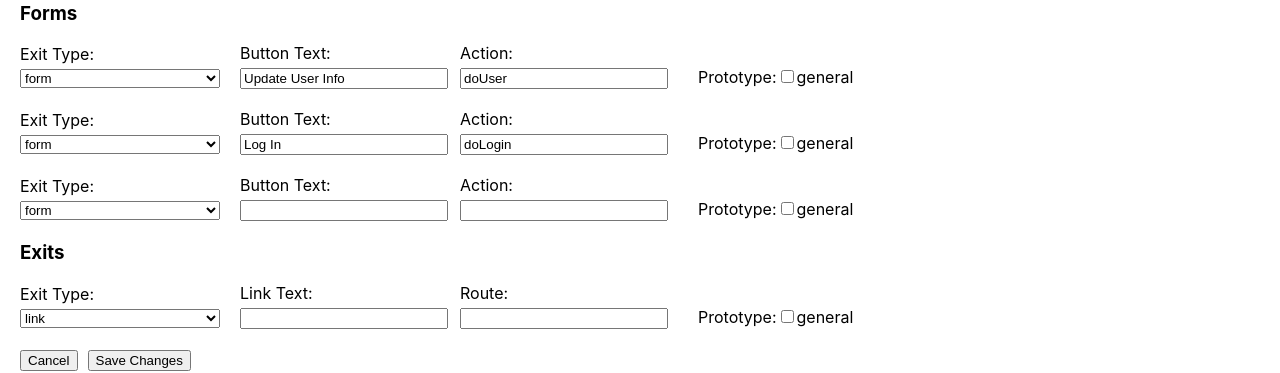
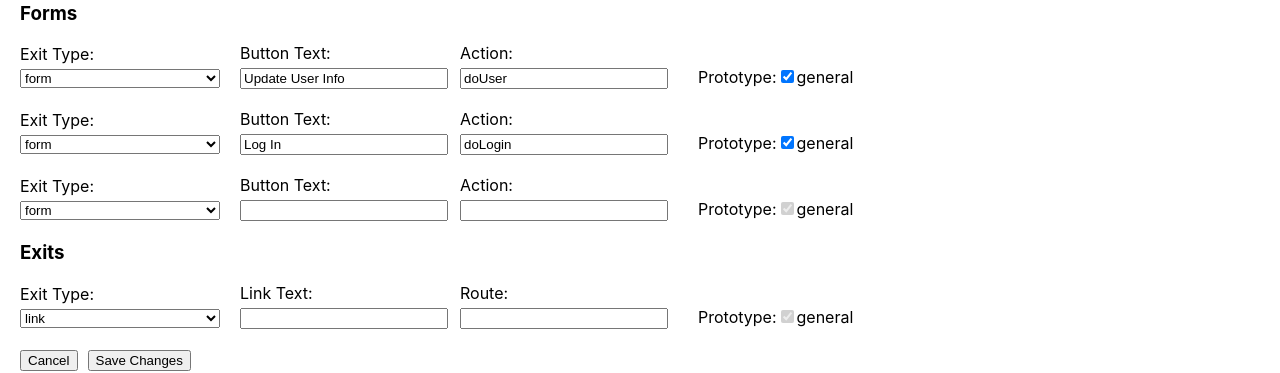
Before and after one commit to starkraving/react-rapid-prototype, a React (Create React App) app: page /account/details in a window 1280 px wide. Both pictures are taken after a click on the button "Edit Properties". Shown: the part 296-669 px from the top of the page. Built offline with nearby package versions, Linux system fonts and the light colour scheme.

Commit message:
working link locations checkbox

```diff
--- a/src/react-rapid-prototype/components/RouteEditor/index.jsx
+++ b/src/react-rapid-prototype/components/RouteEditor/index.jsx
@@ -87,7 +87,7 @@ class RouteEditor extends React.Component
         const routeForms = [...Array(routeProps.forms.length + 1).keys()]
             .map((index) => (routeProps.forms.length > index)
                 ? {
-                    ...routeProps.forms[index],
+                    ...RouteEditor.fixFormLocations(routeProps.forms[index]),
                     type: 'form',
                 }
                 : {
@@ -98,7 +98,7 @@ class RouteEditor extends React.Component
         const routeExits = [...Array(routeProps.exits.length + 1).keys()]
             .map((index) => (routeProps.exits.length > index)
                 ? {
-                    ...routeProps.exits[index],
+                    ...RouteEditor.fixExitLocations(routeProps.exits[index]),
                     type: 'link',
                 }
                 : {
@@ -167,6 +167,16 @@ class RouteEditor extends React.Component
                 case 'exitType' :
                     form.type = value;
                     break;
+                case 'prototype' :
+                    if (e.target.checked) {
+                        form.action.exit.routeLocations.push(value);
+                    } else {
+                        const pos = form.action.exit.routeLocations.indexOf(value);
+                        if (pos > -1) {
+                            form.action.exit.routeLocations.splice(pos, 1);
+                        }
+                    }
+                    break;
                 default :
                     break;
             }
@@ -182,10 +192,24 @@ class RouteEditor extends React.Component
             const value = e.target.value;
             let fieldName = e.target.name;
 
-            if (fieldName === 'exitType') {
-                fieldName = 'type';
+            switch (fieldName) {
+                case 'exitType' :
+                    exit.type = value;
+                    break;
+                case 'prototype' :
+                    if (e.target.checked) {
+                        exit.routeLocations.push(value);
+                    } else {
+                        const pos = exit.routeLocations.indexOf(value);
+                        if (pos > -1) {
+                            exit.routeLocations.splice(pos, 1);
+                        }
+                    }
+                    break;
+                default :
+                    exit[fieldName] = value;
+                    break;
             }
-            exit[fieldName] = value;
             routeProps.exits[index] = exit;
             this.setState({routeProps}, this.setMinimumFields);
         };
@@ -298,7 +322,12 @@ class RouteEditor extends React.Component
                                             return (
                                                 <span style={{marginRight: '1em'}} key={`formlocation_${fIdx}_${lIdx}`}>
                                                     <label className='prototype'>
-                                                        <input type='checkbox' defaultValue={loc}/>
+                                                        <input type='checkbox' name='prototype'
+                                                            value={loc}
+                                                            checked={form.action.exit.routeLocations.indexOf(loc) > -1}
+                                                            onChange={this.handleRouteForm(fIdx)}
+                                                            disabled={fIdx === routeProps.forms.length}
+                                                            required={form.action.exit.routeLocations.length === 0}/>
                                                         {loc}
                                                     </label>
                                                 </span>
@@ -341,7 +370,11 @@ class RouteEditor extends React.Component
                                         return (
                                             <span key={`loc_${idx}_${lIdx}`} style={{marginRight: '1em'}}>
                                                 <label className='prototype'>
-                                                    <input type='checkbox' defaultValue={loc}/>
+                                                    <input type='checkbox' name='prototype'
+                                                        value={loc}
+                                                        checked={exit.routeLocations.indexOf(loc) > -1}
+                                                        onChange={this.handleRouteExit(idx)}
+                                                        disabled={idx === routeProps.exits.length}/>
                                                     {loc}
                                                 </label>
                                             </span>
@@ -494,6 +527,26 @@ class RouteEditor extends React.Component
         collector[collection].push(exit);
         return collector;
     }
+
+    static fixFormLocations(form) {
+        if (typeof form.action.exit === 'undefined') {
+            form.action.exit = {
+                ...RouteEditor.emptyExit,
+                route: null
+            };
+        }
+        if (JSON.stringify(form.action.exit.routeLocations) === '[""]') {
+            form.action.exit.routeLocations = ['general'];
+        }
+        return form;
+    }
+
+    static fixExitLocations(exit) {
+        if (JSON.stringify(exit.routeLocations) === '[""]') {
+            exit.routeLocations = ['general'];
+        }
+        return exit;
+    }
 }
 
 const mapStateToProps = (state) => {
```
